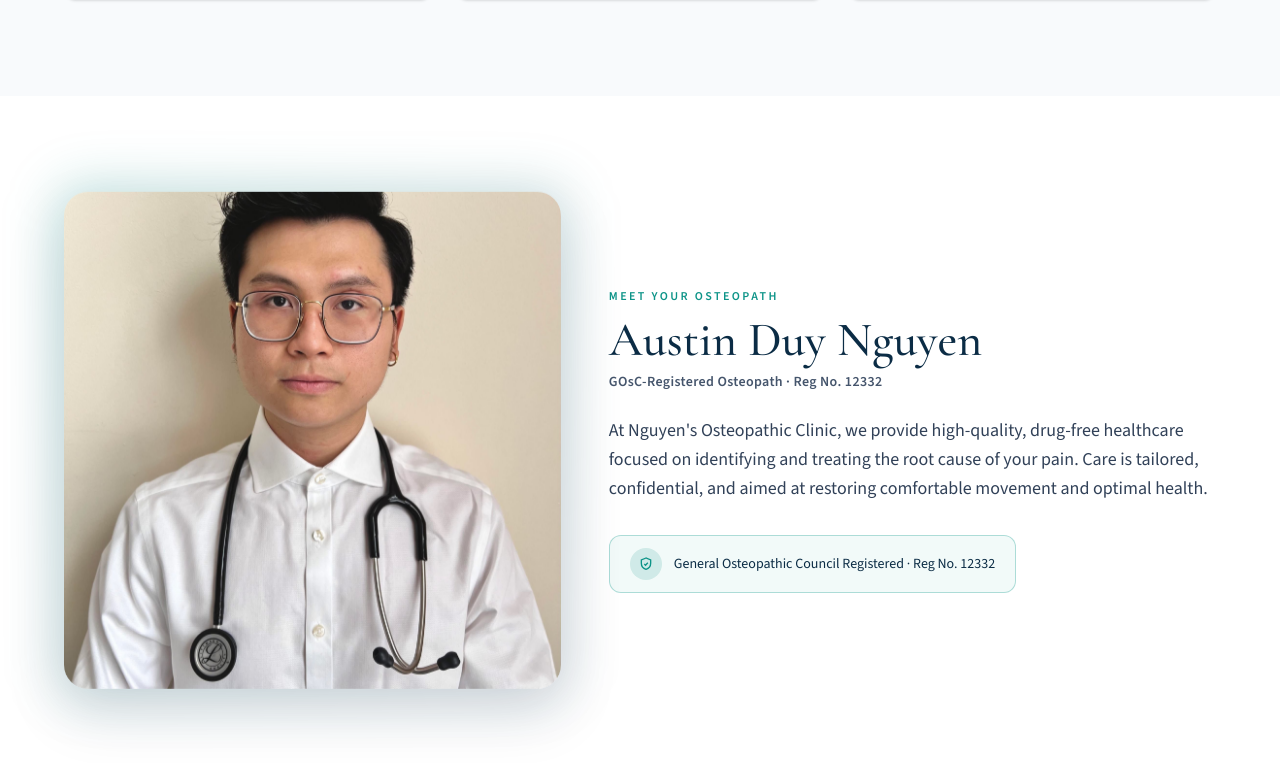
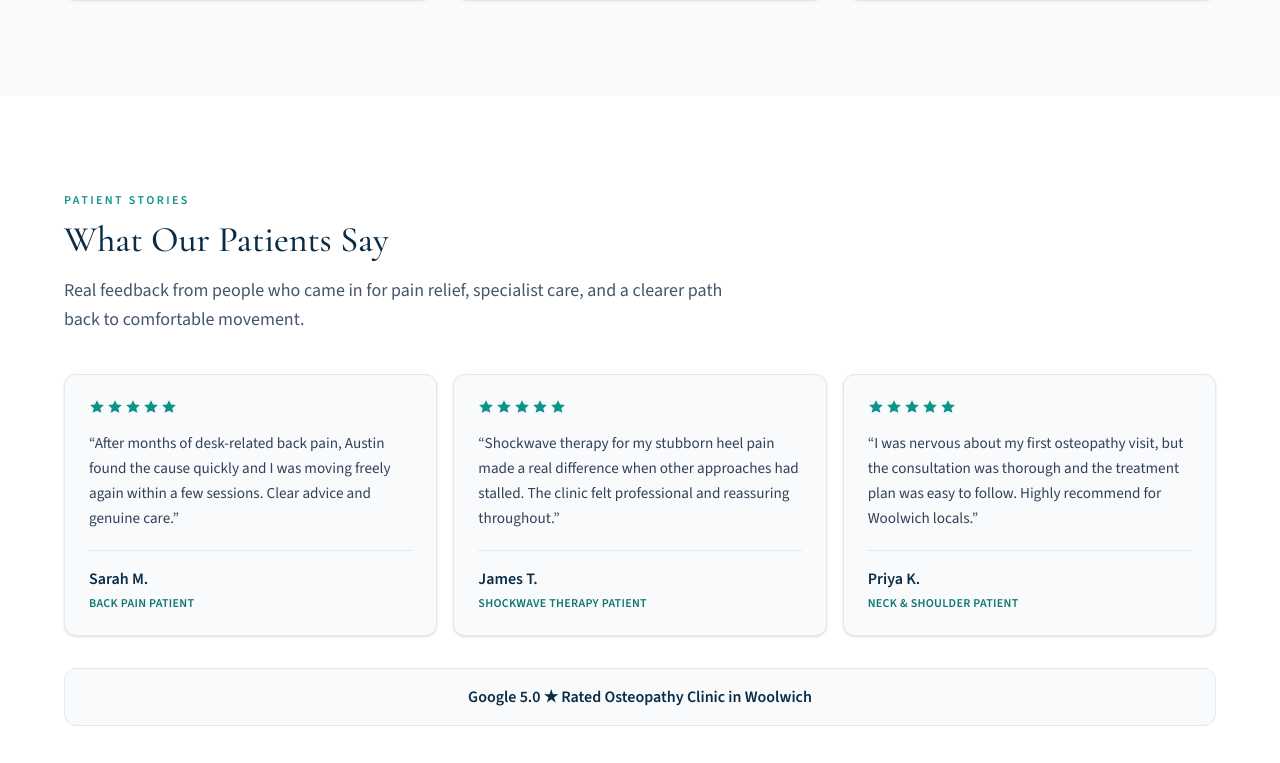
Before and after one commit to Duynguyen0106/Nguyensosteopathy, a Next.js app: page / in a window 1280 px wide. Shown: the part 1397-2160 px from the top of the page. Built offline with nearby package versions, Linux system fonts and the light colour scheme; no server answers.

Commit message:
Add homepage testimonials and FAQ accordion sections
Place patient reviews after the visit steps with star ratings and a
Google trust banner, and add an accessible FAQ accordion before the
location block with smooth open/close transitions.

```diff
--- a/src/app/globals.css
+++ b/src/app/globals.css
@@ -124,6 +124,20 @@ body {
   transition: transform 0.2s ease, color 0.2s ease;
 }
 
+.faq-panel {
+  display: grid;
+  grid-template-rows: 0fr;
+  transition: grid-template-rows 0.28s ease;
+}
+
+.faq-panel-open {
+  grid-template-rows: 1fr;
+}
+
+.faq-panel-inner {
+  overflow: hidden;
+}
+
 @media (prefers-reduced-motion: reduce) {
   html {
     scroll-behavior: auto;
@@ -134,7 +148,8 @@ body {
   .float-soft,
   .reveal,
   .service-tile,
-  .service-arrow {
+  .service-arrow,
+  .faq-panel {
     animation: none !important;
     transition: none !important;
   }
--- a/src/app/page.tsx
+++ b/src/app/page.tsx
@@ -1,9 +1,18 @@
 import Image from "next/image";
 import Link from "next/link";
 import { ButtonLink } from "@/components/Button";
+import { FaqAccordion } from "@/components/FaqAccordion";
 import { Hero } from "@/components/Hero";
 import { ServiceIcon } from "@/components/ServiceIcon";
-import { highlights, pricing, services, site, visitSteps } from "@/lib/site";
+import {
+  faqs,
+  highlights,
+  pricing,
+  services,
+  site,
+  testimonials,
+  visitSteps,
+} from "@/lib/site";
 
 export default function HomePage() {
   return (
@@ -57,6 +66,61 @@ export default function HomePage() {
               </li>
             ))}
           </ol>
+        </div>
+      </section>
+
+      <section
+        id="testimonials"
+        className="scroll-mt-24 border-b border-slate-200 bg-white px-5 py-16 md:px-8 md:py-24"
+      >
+        <div className="mx-auto max-w-6xl">
+          <div className="max-w-2xl">
+            <p className="text-xs font-semibold tracking-[0.2em] text-teal uppercase">
+              Patient stories
+            </p>
+            <h2 className="mt-3 font-display text-3xl text-navy md:text-4xl">
+              What Our Patients Say
+            </h2>
+            <p className="mt-4 text-base leading-relaxed text-slate-600 md:text-lg">
+              Real feedback from people who came in for pain relief, specialist
+              care, and a clearer path back to comfortable movement.
+            </p>
+          </div>
+
+          <ul className="mt-10 grid gap-4 md:grid-cols-3">
+            {testimonials.map((review) => (
+              <li
+                key={review.name}
+                className="flex h-full flex-col rounded-xl border border-slate-200 bg-slate-50 p-6 shadow-sm transition-all duration-200 hover:-translate-y-1 hover:bg-white hover:shadow-md"
+              >
+                <p className="flex gap-0.5 text-teal" aria-label={`${review.rating} out of 5 stars`}>
+                  {Array.from({ length: review.rating }).map((_, star) => (
+                    <svg
+                      key={star}
+                      viewBox="0 0 20 20"
+                      className="h-4 w-4 fill-current"
+                      aria-hidden
+                    >
+                      <path d="M10 1.5 12.6 7l6 .5-4.5 4 1.4 5.8L10 14.8 4.5 17.3l1.4-5.8L1.4 7.5l6-.5L10 1.5Z" />
+                    </svg>
+                  ))}
+                </p>
+                <blockquote className="mt-4 flex-1 text-sm leading-relaxed text-slate-700 md:text-[0.95rem]">
+                  “{review.quote}”
+                </blockquote>
+                <footer className="mt-5 border-t border-slate-200 pt-4">
+                  <p className="font-semibold text-navy">{review.name}</p>
+                  <p className="mt-1 text-xs font-semibold tracking-wide text-teal-dark uppercase">
+                    {review.treatment}
+                  </p>
+                </footer>
+              </li>
+            ))}
+          </ul>
+
+          <p className="mt-8 rounded-xl border border-slate-200 bg-slate-50 px-5 py-4 text-center text-sm font-semibold text-navy md:text-base">
+            Google 5.0 ★ Rated Osteopathy Clinic in Woolwich
+          </p>
         </div>
       </section>
 
@@ -234,8 +298,29 @@ export default function HomePage() {
       </section>
 
       <section
+        id="faq"
+        className="scroll-mt-24 border-t border-slate-200 bg-slate-50 px-5 py-16 md:px-8 md:py-24"
+      >
+        <div className="mx-auto max-w-3xl">
+          <div className="text-center">
+            <p className="text-xs font-semibold tracking-[0.2em] text-teal uppercase">
+              Common questions
+            </p>
+            <h2 className="mt-3 font-display text-3xl text-navy md:text-4xl">
+              Frequently asked questions
+            </h2>
+            <p className="mx-auto mt-4 max-w-xl text-base leading-relaxed text-slate-600 md:text-lg">
+              Quick answers before you book — from referrals and first visits to
+              finding us inside the pharmacy.
+            </p>
+          </div>
+          <FaqAccordion items={faqs} />
+        </div>
+      </section>
+
+      <section
         id="location"
-        className="scroll-mt-24 border-t border-slate-200 bg-slate-50 px-5 py-16 md:px-8 md:py-24"
+        className="scroll-mt-24 border-t border-slate-200 bg-white px-5 py-16 md:px-8 md:py-24"
       >
         <div className="mx-auto grid max-w-6xl gap-10 md:grid-cols-[1.1fr_0.9fr] md:items-end">
           <div>
--- /dev/null
+++ b/src/components/FaqAccordion.tsx
@@ -0,0 +1,70 @@
+"use client";
+
+import { useId, useState } from "react";
+
+type FaqItem = {
+  question: string;
+  answer: string;
+};
+
+export function FaqAccordion({ items }: { items: readonly FaqItem[] }) {
+  const baseId = useId();
+  const [openIndex, setOpenIndex] = useState<number | null>(0);
+
+  return (
+    <div className="mt-10 divide-y divide-slate-200 overflow-hidden rounded-xl border border-slate-200 bg-white shadow-sm">
+      {items.map((item, index) => {
+        const isOpen = openIndex === index;
+        const panelId = `${baseId}-panel-${index}`;
+        const buttonId = `${baseId}-button-${index}`;
+
+        return (
+          <div key={item.question}>
+            <h3>
+              <button
+                id={buttonId}
+                type="button"
+                aria-expanded={isOpen}
+                aria-controls={panelId}
+                className="flex w-full items-center justify-between gap-4 px-5 py-4 text-left transition-colors hover:bg-slate-50 md:px-6 md:py-5"
+                onClick={() => setOpenIndex(isOpen ? null : index)}
+              >
+                <span className="text-base font-semibold text-navy md:text-lg">
+                  {item.question}
+                </span>
+                <span
+                  className={`flex h-8 w-8 shrink-0 items-center justify-center rounded-full border border-slate-200 bg-slate-50 text-teal transition-transform duration-200 ${
+                    isOpen ? "rotate-45 bg-teal/10 border-teal/30" : ""
+                  }`}
+                  aria-hidden
+                >
+                  <svg
+                    viewBox="0 0 24 24"
+                    className="h-4 w-4"
+                    fill="none"
+                    stroke="currentColor"
+                    strokeWidth="2.25"
+                  >
+                    <path d="M12 5v14M5 12h14" />
+                  </svg>
+                </span>
+              </button>
+            </h3>
+            <div
+              id={panelId}
+              role="region"
+              aria-labelledby={buttonId}
+              className={`faq-panel ${isOpen ? "faq-panel-open" : ""}`}
+            >
+              <div className="faq-panel-inner">
+                <p className="px-5 pb-5 text-sm leading-relaxed text-slate-600 md:px-6 md:pb-6 md:text-base">
+                  {item.answer}
+                </p>
+              </div>
+            </div>
+          </div>
+        );
+      })}
+    </div>
+  );
+}
--- a/src/lib/site.ts
+++ b/src/lib/site.ts
@@ -60,6 +60,53 @@ export const visitSteps = [
     title: "Tailored treatment",
     detail:
       "Hands-on osteopathy and adjunct therapies are planned around your goals, then reviewed as you recover.",
+  },
+] as const;
+
+export const testimonials = [
+  {
+    quote:
+      "After months of desk-related back pain, Austin found the cause quickly and I was moving freely again within a few sessions. Clear advice and genuine care.",
+    name: "Sarah M.",
+    treatment: "Back Pain Patient",
+    rating: 5,
+  },
+  {
+    quote:
+      "Shockwave therapy for my stubborn heel pain made a real difference when other approaches had stalled. The clinic felt professional and reassuring throughout.",
+    name: "James T.",
+    treatment: "Shockwave Therapy Patient",
+    rating: 5,
+  },
+  {
+    quote:
+      "I was nervous about my first osteopathy visit, but the consultation was thorough and the treatment plan was easy to follow. Highly recommend for Woolwich locals.",
+    name: "Priya K.",
+    treatment: "Neck & Shoulder Patient",
+    rating: 5,
+  },
+] as const;
+
+export const faqs = [
+  {
+    question: "Do I need a GP referral to book an appointment?",
+    answer:
+      "No. You can book directly online or by phone — a GP referral is not required. If you have relevant medical letters or imaging, bring them along so we can tailor your care.",
+  },
+  {
+    question: "What should I expect during my first osteopathy visit?",
+    answer:
+      "Your initial appointment lasts about 60 minutes. We take a full case history, assess posture and movement, explain our findings, and begin hands-on treatment where appropriate. Wear comfortable clothing that allows easy movement.",
+  },
+  {
+    question: "How many treatments will I need?",
+    answer:
+      "It depends on your condition, how long symptoms have been present, and your goals. Many patients notice improvement within a few sessions; we review progress regularly and only recommend further care when it is clinically useful.",
+  },
+  {
+    question: "Where is the clinic located inside St James Pharmacy?",
+    answer:
+      "We are based inside St James Pharmacy & Travel Clinic at 52 Powis Street, Woolwich, London SE18 6LQ. Ask at the pharmacy counter on arrival and they will direct you to the osteopathy consultation room.",
   },
 ] as const;
 
```
